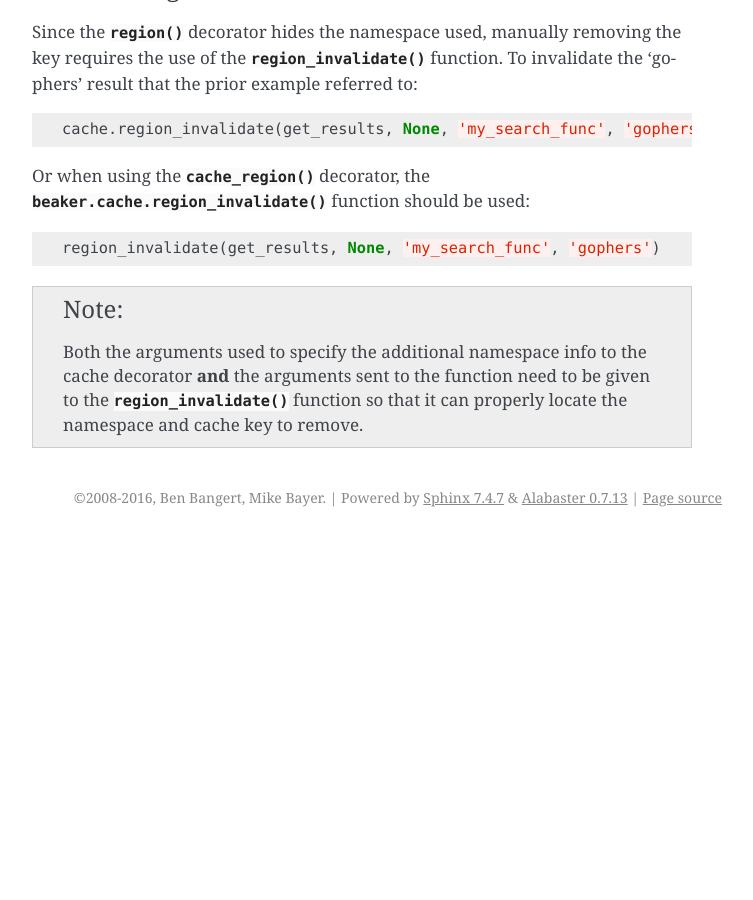
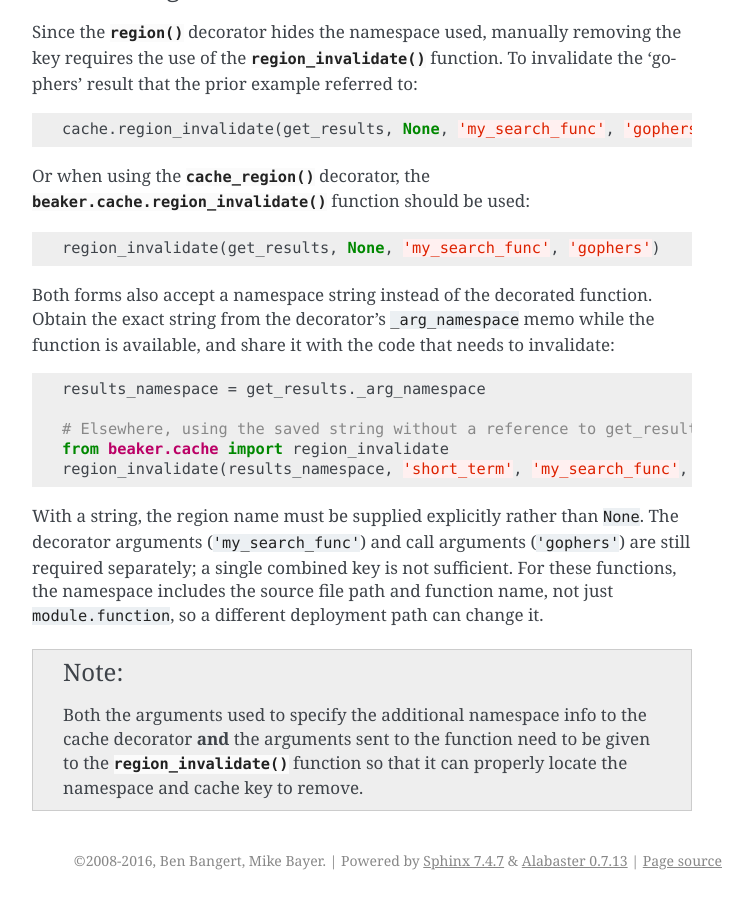
Before and after one commit to bbangert/beaker, a Sphinx documentation site: the page built from beaker/docs/caching.rst, in a window 1280 px wide and 900 px high, scrolled down 4902 px. Shown: the whole window, without its empty margins (388-1141 px from the left). Built offline with Sphinx 7.4.7, drawn with Linux system fonts in a browser that asks for light colours; before the commit the page ends 5439 px from its top, so only the background shows below that.

Commit message:
Document cache region invalidation by namespace string (#263)

```diff
--- a/beaker/docs/caching.rst
+++ b/beaker/docs/caching.rst
@@ -248,6 +248,22 @@ Or when using the :func:`~beaker.cache.cache_region` decorator, the
 
     region_invalidate(get_results, None, 'my_search_func', 'gophers')
 
+Both forms also accept a namespace string instead of the decorated function.
+Obtain the exact string from the decorator's ``_arg_namespace`` memo while the
+function is available, and share it with the code that needs to invalidate::
+
+    results_namespace = get_results._arg_namespace
+
+    # Elsewhere, using the saved string without a reference to get_results:
+    from beaker.cache import region_invalidate
+    region_invalidate(results_namespace, 'short_term', 'my_search_func', 'gophers')
+
+With a string, the region name must be supplied explicitly rather than ``None``.
+The decorator arguments (``'my_search_func'``) and call arguments (``'gophers'``)
+are still required separately; a single combined key is not sufficient. For
+these functions, the namespace includes the source file path and function name,
+not just ``module.function``, so a different deployment path can change it.
+
 .. note::
     Both the arguments used to specify the additional namespace info to the
     cache decorator **and** the arguments sent to the function need to be
```
